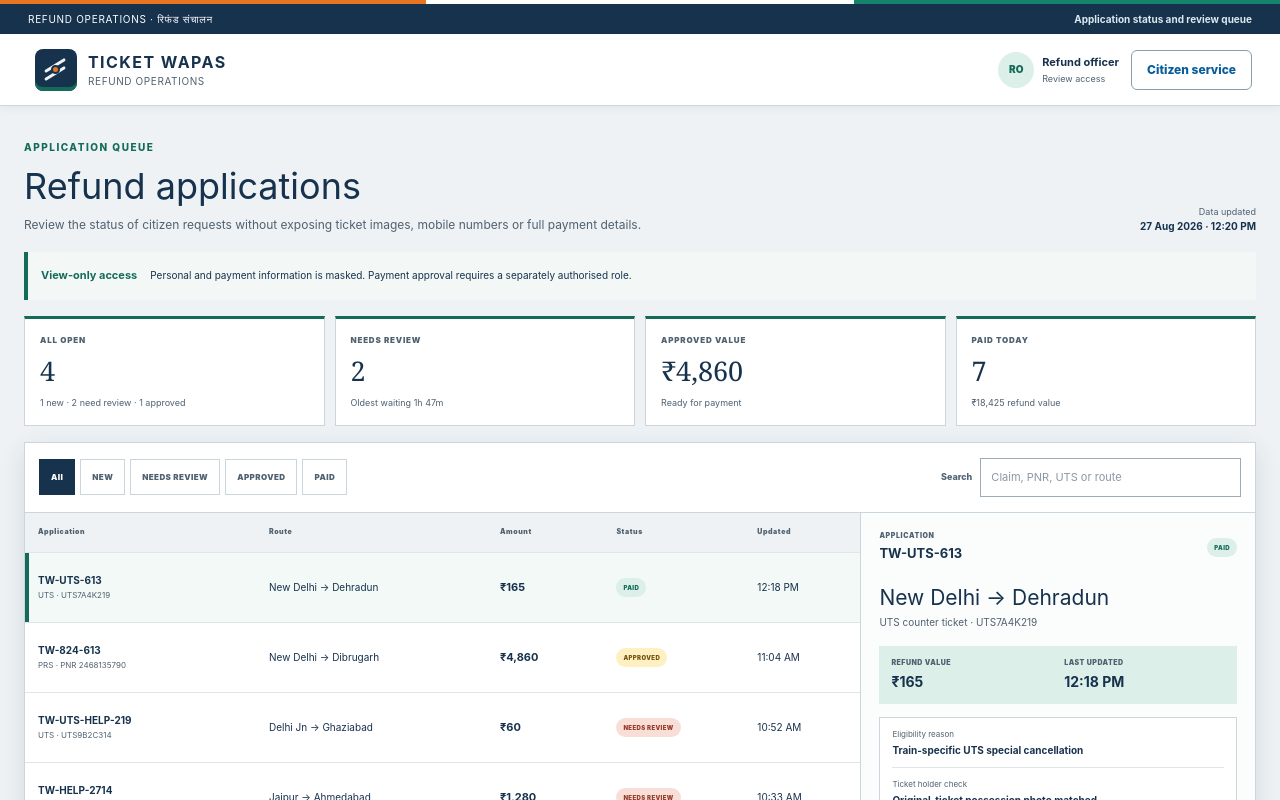
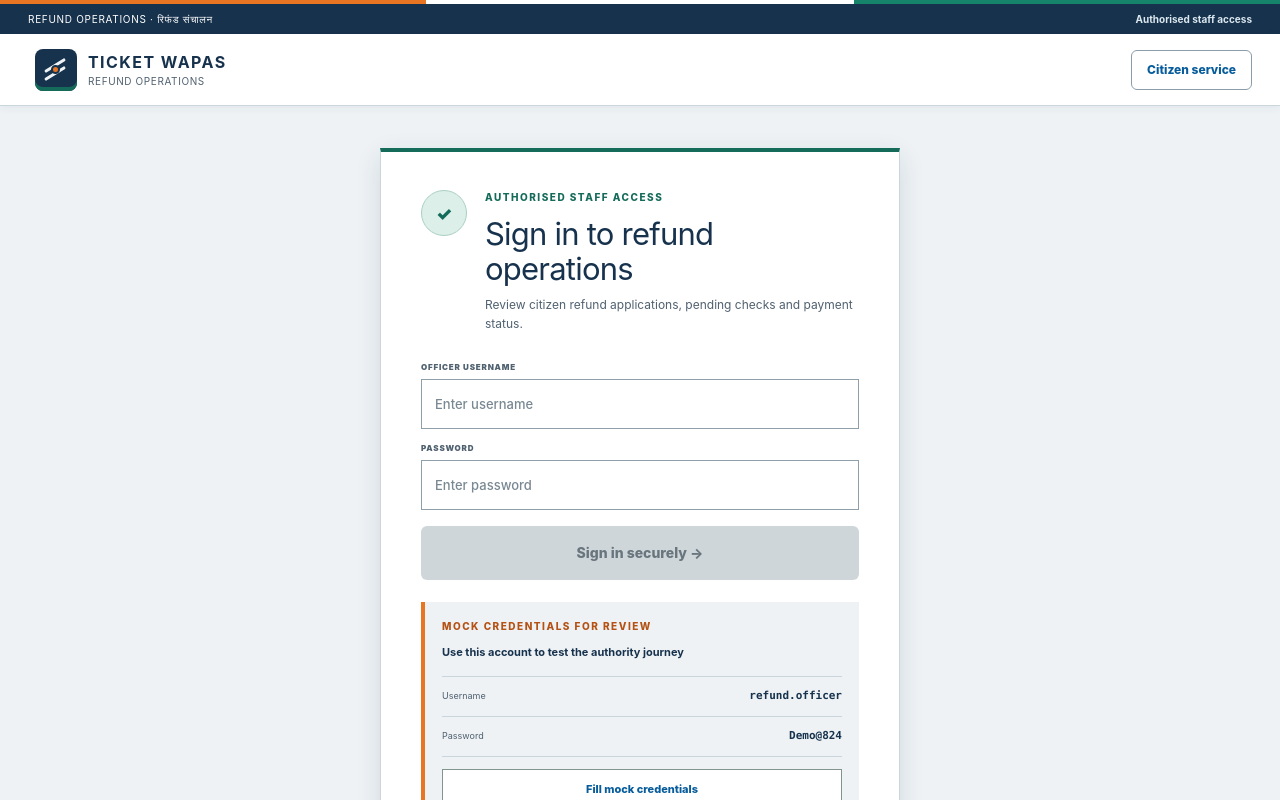
Before and after one commit to ashmita41/ticket-wapas, a Next.js app: page /authority in a window 1280 px wide. Shown: the top 800 px of the page. Built offline with nearby package versions, Linux system fonts and the light colour scheme.

Commit message:
Add mock authority sign-in

```diff
--- a/app/authority/authority-dashboard.tsx
+++ b/app/authority/authority-dashboard.tsx
@@ -1,6 +1,6 @@
 "use client";
 
-import { useMemo, useState } from "react";
+import { useMemo, useState, type FormEvent } from "react";
 import Link from "next/link";
 
 type QueueStatus = "new" | "review" | "approved" | "paid";
@@ -27,12 +27,17 @@ const applications: Application[] = [
 ];
 
 const statusLabel: Record<QueueStatus, string> = { new: "NEW", review: "NEEDS REVIEW", approved: "APPROVED", paid: "PAID" };
+const demoCredentials = { username: "refund.officer", password: "Demo@824" } as const;
 
 function Mark() {
   return <span className="portal-mark" aria-hidden="true"><i /><i /><b /></span>;
 }
 
 export default function AuthorityDashboard() {
+  const [authenticated, setAuthenticated] = useState(false);
+  const [username, setUsername] = useState("");
+  const [password, setPassword] = useState("");
+  const [authError, setAuthError] = useState("");
   const [filter, setFilter] = useState<Filter>("all");
   const [query, setQuery] = useState("");
   const [selectedId, setSelectedId] = useState(applications[0].id);
@@ -44,10 +49,70 @@ export default function AuthorityDashboard() {
   const previousSelection = applications.find((application) => application.id === selectedId) ?? applications[0];
   const selected = filtered.find((application) => application.id === selectedId) ?? filtered[0] ?? previousSelection;
 
+  function signIn(event: FormEvent<HTMLFormElement>) {
+    event.preventDefault();
+    if (username.trim().toLowerCase() === demoCredentials.username && password === demoCredentials.password) {
+      setAuthError("");
+      setAuthenticated(true);
+      window.scrollTo({ top: 0, behavior: "auto" });
+      return;
+    }
+    setAuthError("Those credentials do not match the mock officer account. Use the sample credentials shown below.");
+  }
+
+  function fillDemoCredentials() {
+    setUsername(demoCredentials.username);
+    setPassword(demoCredentials.password);
+    setAuthError("");
+  }
+
+  function signOut() {
+    setAuthenticated(false);
+    setUsername("");
+    setPassword("");
+    setAuthError("");
+    setFilter("all");
+    setQuery("");
+    setSelectedId(applications[0].id);
+    window.scrollTo({ top: 0, behavior: "auto" });
+  }
+
+  if (!authenticated) {
+    return (
+      <main className="site-shell authority-shell authority-login-shell">
+        <div className="service-strip"><span>REFUND OPERATIONS · रिफंड संचालन</span><b>Authorised staff access</b></div>
+        <header className="topbar authority-topbar"><Link className="brand-button" href="/" aria-label="Ticket Wapas citizen service"><Mark /><span className="brand-copy"><b>TICKET WAPAS</b><small>REFUND OPERATIONS</small></span></Link><div className="header-actions"><Link className="account-link" href="/">Citizen service</Link></div></header>
+
+        <div className="authority-login-workspace">
+          <section className="authority-login-card">
+            <div className="authority-login-intro"><span className="authority-lock" aria-hidden="true">✓</span><div><p className="eyebrow">AUTHORISED STAFF ACCESS</p><h1>Sign in to refund operations</h1><p>Review citizen refund applications, pending checks and payment status.</p></div></div>
+
+            <form className="authority-login-form" onSubmit={signIn}>
+              <label><span>OFFICER USERNAME</span><input aria-label="Officer username" autoCapitalize="none" autoComplete="username" spellCheck={false} placeholder="Enter username" value={username} onChange={(event) => { setUsername(event.target.value); setAuthError(""); }} /></label>
+              <label><span>PASSWORD</span><input aria-label="Officer password" autoComplete="current-password" placeholder="Enter password" type="password" value={password} onChange={(event) => { setPassword(event.target.value); setAuthError(""); }} /></label>
+              {authError && <p className="authority-login-error" role="alert">{authError}</p>}
+              <button className="primary-button" type="submit" disabled={!username.trim() || !password}>Sign in securely →</button>
+            </form>
+
+            <aside className="authority-demo-credentials" aria-label="Mock authority credentials">
+              <div><p className="eyebrow">MOCK CREDENTIALS FOR REVIEW</p><b>Use this account to test the authority journey</b></div>
+              <dl><div><dt>Username</dt><dd>{demoCredentials.username}</dd></div><div><dt>Password</dt><dd>{demoCredentials.password}</dd></div></dl>
+              <button type="button" onClick={fillDemoCredentials}>Fill mock credentials</button>
+            </aside>
+
+            <p className="authority-login-note"><b>Protected operations view</b><span>Personal and payment information is masked. This account has review access only.</span></p>
+          </section>
+        </div>
+
+        <footer className="site-footer authority-footer"><b>Ticket Wapas · Refund operations</b><span>Independent prototype using synthetic data. No real Railway system or refund is connected. Not affiliated with Indian Railways, IRCTC or the Government of India.</span><span><Link href="/service-information">Service information</Link> · <Link href="/status">Citizen refund sign-in</Link></span></footer>
+      </main>
+    );
+  }
+
   return (
     <main className="site-shell authority-shell">
       <div className="service-strip"><span>REFUND OPERATIONS · रिफंड संचालन</span><b>Application status and review queue</b></div>
-      <header className="topbar authority-topbar"><Link className="brand-button" href="/" aria-label="Ticket Wapas citizen service"><Mark /><span className="brand-copy"><b>TICKET WAPAS</b><small>REFUND OPERATIONS</small></span></Link><div className="header-actions"><span className="operator-badge"><i>RO</i><span><b>Refund officer</b><small>Review access</small></span></span><Link className="account-link" href="/">Citizen service</Link></div></header>
+      <header className="topbar authority-topbar"><Link className="brand-button" href="/" aria-label="Ticket Wapas citizen service"><Mark /><span className="brand-copy"><b>TICKET WAPAS</b><small>REFUND OPERATIONS</small></span></Link><div className="header-actions"><span className="operator-badge"><i>RO</i><span><b>Refund officer</b><small>Review access</small></span></span><button className="account-link authority-signout" type="button" onClick={signOut}>Sign out</button><Link className="account-link" href="/">Citizen service</Link></div></header>
 
       <div className="authority-workspace">
         <div className="authority-heading"><div><p className="eyebrow">APPLICATION QUEUE</p><h1>Refund applications</h1><p>Review the status of citizen requests without exposing ticket images, mobile numbers or full payment details.</p></div><span className="last-sync">Data updated<br /><b>27 Aug 2026 · 12:20 PM</b></span></div>
--- a/app/globals.css
+++ b/app/globals.css
@@ -402,6 +402,32 @@ button:disabled { cursor: not-allowed; }
 /* Separate authority operations demo */
 .authority-shell { overflow: visible; }
 .authority-topbar { height: 72px; }
+.authority-login-shell { min-height: 100vh; display: flex; flex-direction: column; }
+.authority-login-workspace { width: min(520px, calc(100% - 40px)); margin: 42px auto 60px; flex: 1; }
+.authority-login-card { padding: 38px 40px; border: 1px solid var(--line); border-top: 4px solid var(--green); background: white; box-shadow: var(--shadow); }
+.authority-login-intro { display: grid; grid-template-columns: 48px 1fr; gap: 16px; align-items: start; }
+.authority-lock { width: 46px; height: 46px; border-radius: 50%; display: grid; place-items: center; border: 1px solid #abd0c1; background: var(--mint); color: var(--green); font-size: 18px; font-weight: 900; }
+.authority-login-intro h1 { margin: 0; font-size: 31px; line-height: 1.12; letter-spacing: -.025em; }
+.authority-login-intro > div > p:last-child { margin: 10px 0 0; color: var(--muted); font-size: 12px; line-height: 1.55; }
+.authority-login-form { margin-top: 27px; display: grid; gap: 13px; }
+.authority-login-form label { display: grid; gap: 6px; }
+.authority-login-form label > span { color: var(--muted); font-size: 8px; font-weight: 900; letter-spacing: .1em; }
+.authority-login-form input { width: 100%; height: 50px; padding: 0 13px; border: 1px solid #8fa0aa; background: white; color: var(--ink); font-size: 13px; font-weight: 700; }
+.authority-login-form input::placeholder { color: #798892; font-weight: 500; }
+.authority-login-form .primary-button { margin-top: 3px; }
+.authority-login-error { margin: 0; padding: 10px 12px; border-left: 4px solid #a33f24; background: #fff4ef; color: #87331d; font-size: 10px; font-weight: 750; line-height: 1.45; }
+.authority-demo-credentials { margin-top: 22px; padding: 17px; border-left: 4px solid var(--orange); background: var(--paper); }
+.authority-demo-credentials > div > .eyebrow { margin-bottom: 5px; color: var(--orange-dark); }
+.authority-demo-credentials > div > b { font-size: 11px; }
+.authority-demo-credentials dl { margin: 14px 0 12px; border-top: 1px solid var(--line); }
+.authority-demo-credentials dl > div { min-height: 40px; padding: 8px 0; border-bottom: 1px solid var(--line); display: flex; align-items: center; justify-content: space-between; gap: 15px; }
+.authority-demo-credentials dt { color: var(--muted); font-size: 9px; }
+.authority-demo-credentials dd { margin: 0; font-family: ui-monospace, SFMono-Regular, Menlo, monospace; color: var(--ink); font-size: 11px; font-weight: 850; }
+.authority-demo-credentials button { width: 100%; min-height: 42px; border: 1px solid #82958d; background: white; color: #075c9c; font-size: 11px; font-weight: 850; cursor: pointer; }
+.authority-demo-credentials button:hover { background: #f6faf8; }
+.authority-login-note { margin: 20px 0 0; display: grid; gap: 4px; color: var(--muted); font-size: 9px; line-height: 1.5; }
+.authority-login-note b { color: var(--green); font-size: 10px; }
+.authority-signout { cursor: pointer; }
 .operator-badge { display: flex; align-items: center; gap: 8px; }.operator-badge > i { width: 36px; height: 36px; border-radius: 50%; display: grid; place-items: center; background: var(--mint); color: var(--green); font-size: 10px; font-style: normal; font-weight: 900; }.operator-badge > span { display: grid; gap: 2px; }.operator-badge b { font-size: 11px; }.operator-badge small { color: var(--muted); font-size: 9px; }
 .authority-workspace { width: min(1240px, calc(100% - 48px)); margin: 34px auto 56px; }
 .authority-heading { display: flex; justify-content: space-between; gap: 30px; align-items: flex-end; margin-bottom: 18px; }.authority-heading h1 { margin: 0; font-size: 36px; line-height: 1.1; }.authority-heading > div > p:last-child { max-width: 700px; margin: 9px 0 0; color: var(--muted); font-size: 12px; line-height: 1.5; }.last-sync { color: var(--muted); font-size: 9px; line-height: 1.5; text-align: right; }.last-sync b { color: var(--ink); font-size: 10px; }
@@ -479,6 +505,14 @@ button:disabled { cursor: not-allowed; }
   .claim-facts > div { display: grid; gap: 4px; }.claim-facts b { text-align: left; }
   .authority-topbar .operator-badge { display: none; }
   .authority-topbar .brand-copy { display: none; }
+  .authority-login-workspace { width: 100%; margin: 0; }
+  .authority-login-card { min-height: calc(100vh - 101px); padding: 32px 22px 36px; border-left: 0; border-right: 0; border-bottom: 0; box-shadow: none; }
+  .authority-login-intro { grid-template-columns: 40px 1fr; gap: 12px; }
+  .authority-lock { width: 38px; height: 38px; font-size: 15px; }
+  .authority-login-intro h1 { font-size: 29px; }
+  .authority-login-form { margin-top: 24px; }
+  .authority-topbar .header-actions { gap: 5px; }
+  .authority-topbar .account-link { padding: 0 9px; }
   .authority-workspace { width: 100%; margin: 0; }
   .authority-heading { padding: 24px 18px 16px; display: block; }.authority-heading h1 { font-size: 30px; }.last-sync { display: block; margin-top: 12px; text-align: left; }
   .information-topbar .account-link { display: none; }
```
Also changed, not shown: 3 other files (tests, documents, lock files or other folders).
